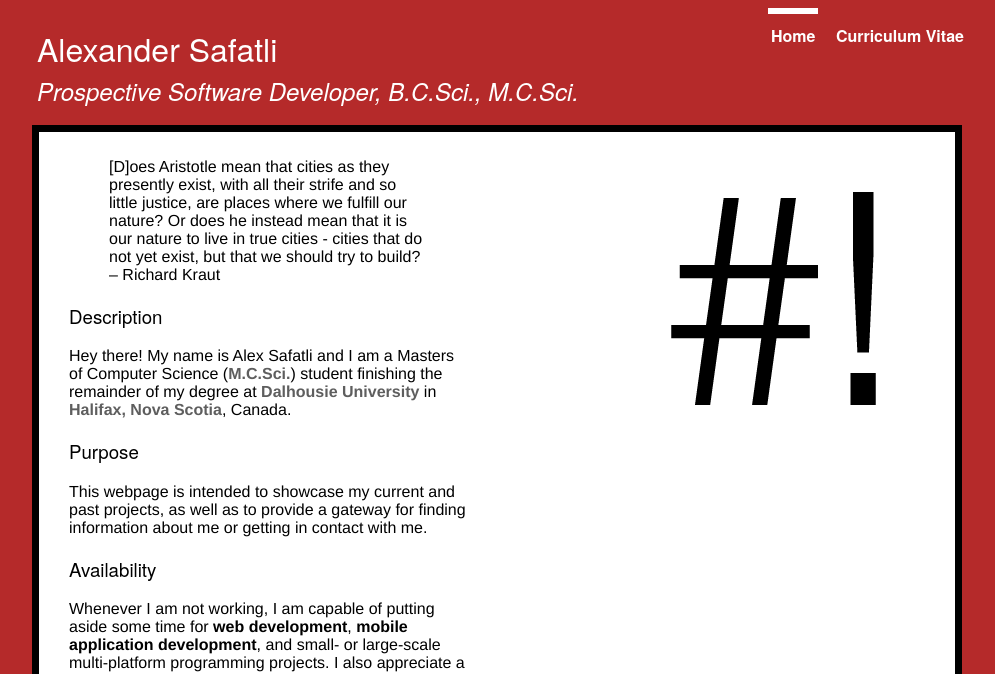
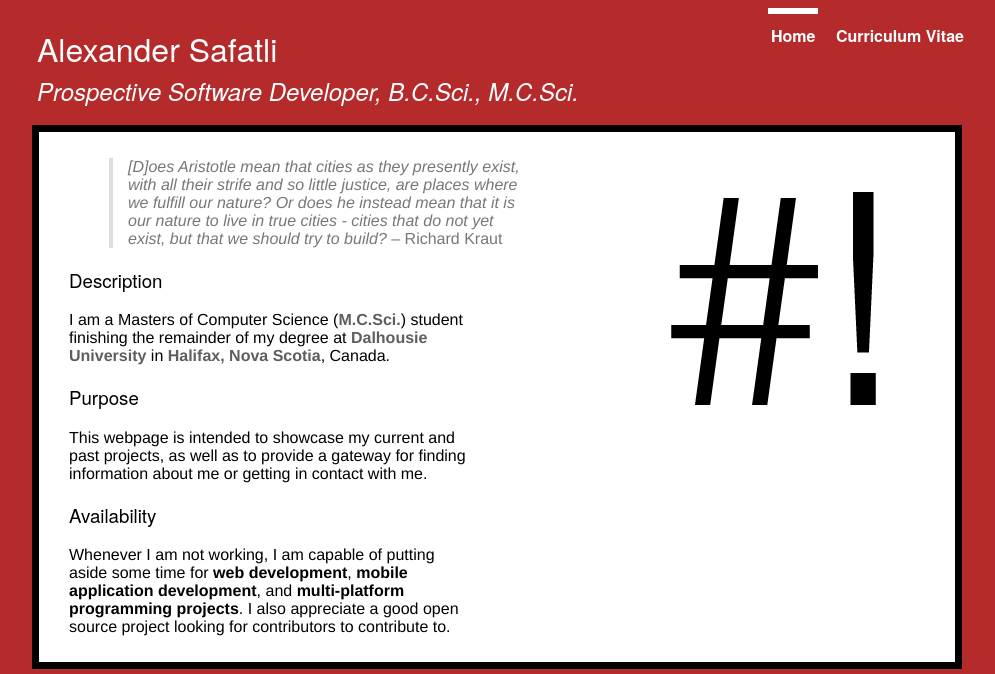
Before and after one commit to AlexSafatli/AlexSafatli.github.io, a Jekyll site: the page built from index.md, in a window 1280 px wide, cut to the strip 0-674 px from the top of the page. Shown: the whole strip, without its empty margins (143-1138 px from the left). Built offline with Jekyll 4.4.1, drawn with Linux system fonts in a browser that asks for light colours; some of the changed text lies outside the part shown.

Commit message:
Blockquote support (themed).

```diff
--- a/css/style.css
+++ b/css/style.css
@@ -47,6 +47,16 @@ hr {
 	color: black;
 	background: black;
 }
+
+blockquote {
+	clear:left;
+	width:100%;
+	border-left: 4px solid #ddd;
+	color: #777;
+	padding: 0 15px;
+}
+
+/* Custom Layout */
 
 #wrap {
 	width: 950px;
--- a/index.md
+++ b/index.md
@@ -6,11 +6,11 @@ image: shebang.png
 image_alt: Shebang Symbol
 ---
 
-> [D]oes Aristotle mean that cities as they presently exist, with all their strife and so little justice, are places where we fulfill our nature? Or does he instead mean that it is our nature to live in true cities - cities that do not yet exist, but that we should try to build? -- Richard Kraut
+> *[D]oes Aristotle mean that cities as they presently exist, with all their strife and so little justice, are places where we fulfill our nature? Or does he instead mean that it is our nature to live in true cities - cities that do not yet exist, but that we should try to build?* -- Richard Kraut
 
 ### Description
 
-Hey there! My name is Alex Safatli and I am a Masters of Computer Science ([M.C.Sci.](http://en.wikipedia.org/wiki/Master_of_Science_in_Information_Technology)) student finishing the remainder of my degree at [Dalhousie University](http://dal.ca) in [Halifax, Nova Scotia](https://www.google.ca/maps/place/Halifax,+NS/), Canada.
+I am a Masters of Computer Science ([M.C.Sci.](http://en.wikipedia.org/wiki/Master_of_Science_in_Information_Technology)) student finishing the remainder of my degree at [Dalhousie University](http://dal.ca) in [Halifax, Nova Scotia](https://www.google.ca/maps/place/Halifax,+NS/), Canada.
 
 ### Purpose
 
@@ -18,4 +18,4 @@ This webpage is intended to showcase my current and past projects, as well as to
 
 ### Availability
 
-Whenever I am not working, I am capable of putting aside some time for **web development**, **mobile application development**, and small- or large-scale multi-platform programming projects. I also appreciate a good open source project looking for contributors to contribute to, given that I see myself using that project's deliverable regularly.
+Whenever I am not working, I am capable of putting aside some time for **web development**, **mobile application development**, and **multi-platform programming projects**. I also appreciate a good open source project looking for contributors to contribute to.
```
